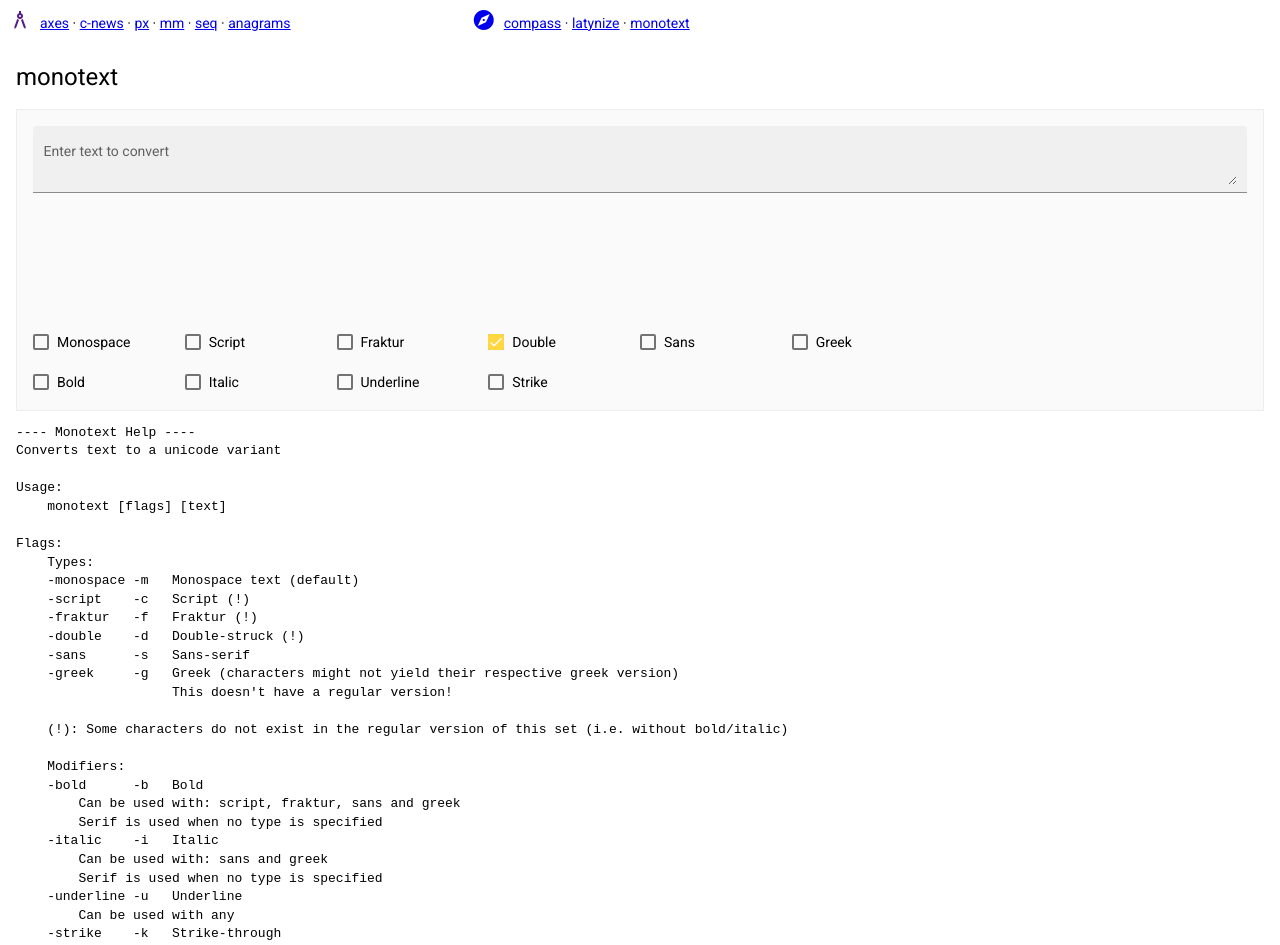
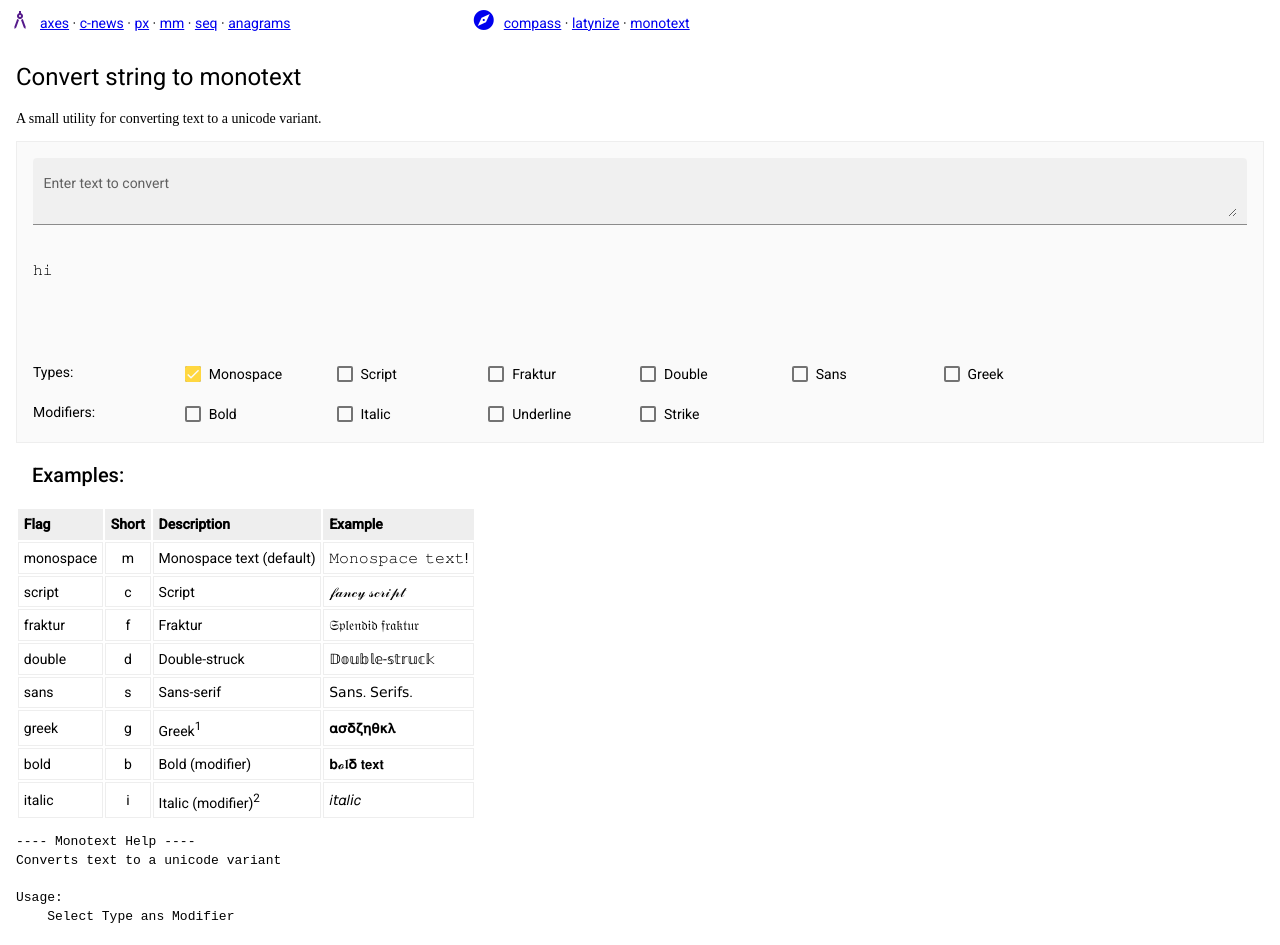
Before and after one commit to rostag/locus-poetica, an Angular app: page /monotext in a window 1280 px wide. Shown: the top 945 px of the page. Built offline with nearby package versions, Linux system fonts and the light colour scheme; a web font is replaced by a local one.

Commit message:
monotext module doc

```diff
--- a/src/app/monotext/monotext.service.ts
+++ b/src/app/monotext/monotext.service.ts
@@ -171,7 +171,7 @@ export class MonotextService {
           flags.push(modFlags[flag as ModFlag])
         } else if (flag as any === 'help') {
           output = helpText;
-          return;
+          return output;
         } else {
           flags = flags.concat(flagChars.split(''))
         }
@@ -193,8 +193,8 @@ export class MonotextService {
 
     type = flags.sort().join('')
     if (!offsets.hasOwnProperty(type) && !underline && !strike) {
-      output = `No such combination: ${type}. Use -help for help\n`;
-      return;
+      output = `No such combination: ${type}. Check help text below.`;
+      return output;
     }
     if (!underline && !strike && !type) type = 'm'
 
--- a/src/app/monotext/monotext/monotext.component.css
+++ b/src/app/monotext/monotext/monotext.component.css
@@ -27,3 +27,21 @@ pre {
 .textarea-input {
     height: 100%;
 }
+
+h2 {
+    margin: 1rem;
+}
+
+.tbs {
+    margin-top: 1rem;
+}
+
+.tbs th {
+    background-color: #eee;
+}
+
+.tbs th,
+.tbs td {
+    border: 1px solid #eee;
+    padding: .3rem;
+}
--- a/src/app/monotext/monotext/monotext.component.html
+++ b/src/app/monotext/monotext/monotext.component.html
@@ -1,15 +1,17 @@
-<h1>monotext</h1>
+<h1>Convert string to monotext</h1>
+<p>A small utility for converting text to a unicode variant.</p>
 
 <div class="grid-wrap">
 
     <mat-form-field class="full-height" appearance="fill">
         <mat-label>Enter text to convert</mat-label>
-        <textarea matInput (keyup)="setText($event)" class="textarea-input"></textarea>
+        <textarea matInput (keydown)="setText($event)" class="textarea-input"></textarea>
     </mat-form-field>
 
     <div class="result">{{result}}</div>
 
     <div class="flags">
+        <div>Types:</div>
         <mat-checkbox [(ngModel)]="flags.monospace" (change)="render()">Monospace</mat-checkbox>
         <mat-checkbox [(ngModel)]="flags.script" (change)="render()">Script</mat-checkbox>
         <mat-checkbox [(ngModel)]="flags.fraktur" (change)="render()">Fraktur</mat-checkbox>
@@ -19,6 +21,7 @@
     </div>
 
     <div class="flags2">
+        <div>Modifiers:</div>
         <mat-checkbox [(ngModel)]="flags2.bold" (change)="render()">Bold</mat-checkbox>
         <mat-checkbox [(ngModel)]="flags2.italic" (change)="render()">Italic</mat-checkbox>
         <mat-checkbox [(ngModel)]="flags2.underline" (change)="render()">Underline</mat-checkbox>
@@ -27,33 +30,96 @@
 
 </div>
 
+<h2>Examples:</h2>
+
+<table class="tbs">
+    <thead>
+    <tr>
+    <th align="left">Flag</th>
+    <th align="center">Short</th>
+    <th align="left">Description</th>
+    <th align="left">Example</th>
+    </tr>
+    </thead>
+    <tbody>
+    <tr>
+    <td align="left">monospace</td>
+    <td align="center">m</td>
+    <td align="left">Monospace text (default)</td>
+    <td align="left">𝙼𝚘𝚗𝚘𝚜𝚙𝚊𝚌𝚎&ensp;𝚝𝚎𝚡𝚝!</td>
+    </tr>
+    <tr>
+    <td align="left">script</td>
+    <td align="center">c</td>
+    <td align="left">Script </td>
+    <td align="left">𝒻𝒶𝓃𝒸𝓎 𝓈𝒸𝓇𝒾𝓅𝓉</td>
+    </tr>
+    <tr>
+    <td align="left">fraktur</td>
+    <td align="center">f</td>
+    <td align="left">Fraktur </td>
+    <td align="left">𝔖𝔭𝔩𝔢𝔫𝔡𝔦𝔡 𝔣𝔯𝔞𝔨𝔱𝔲𝔯</td>
+    </tr>
+    <tr>
+    <td align="left">double</td>
+    <td align="center">d</td>
+    <td align="left">Double-struck </td>
+    <td align="left">𝔻𝕠𝕦𝕓𝕝𝕖-𝕤𝕥𝕣𝕦𝕔𝕜</td>
+    </tr>
+    <tr>
+    <td align="left">sans</td>
+    <td align="center">s</td>
+    <td align="left">Sans-serif</td>
+    <td align="left">𝖲𝖺𝗇𝗌. 𝖲𝖾𝗋𝗂𝖿𝗌.</td>
+    </tr>
+    <tr>
+    <td align="left">greek</td>
+    <td align="center">g</td>
+    <td align="left">Greek<sup>1</sup></td>
+    <td align="left">𝛂𝛔𝛅𝛇𝛈𝛉𝛋𝛌</td>
+    </tr>
+    <tr>
+    <td align="left">bold</td>
+    <td align="center">b</td>
+    <td align="left">Bold (modifier)</td>
+    <td align="left">𝐛𝓸𝖑𝛅 𝘁𝗲𝘅𝘁</td>
+    </tr>
+    <tr>
+    <td align="left">italic</td>
+    <td align="center">i</td>
+    <td align="left">Italic (modifier)<sup>2</sup></td>
+    <td align="left">𝑖𝘵𝛼𝑙𝘪𝑐</td>
+    </tr>
+    </tbody>
+    </table>
+
 <pre>---- Monotext Help ----
 Converts text to a unicode variant
 
 Usage:
-    monotext [flags] [text]
+    Select Type ans Modifier
 
-Flags:
     Types:
-    -monospace -m   Monospace text (default)
-    -script    -c   Script (!)
-    -fraktur   -f   Fraktur (!)
-    -double    -d   Double-struck (!)
-    -sans      -s   Sans-serif
-    -greek     -g   Greek (characters might not yield their respective greek version)
-                    This doesn't have a regular version!
+    Monospace text (default)
+    Script (!)
+    Fraktur (!)
+    Double-struck (!)
+    Sans-serif
+    Greek (characters might not yield their respective greek version. Doesn't have a regular version!
 
     (!): Some characters do not exist in the regular version of this set (i.e. without bold/italic)
 
     Modifiers:
-    -bold      -b   Bold
+    Bold
         Can be used with: script, fraktur, sans and greek
         Serif is used when no type is specified
-    -italic    -i   Italic
+    Italic
         Can be used with: sans and greek
         Serif is used when no type is specified
-    -underline -u   Underline
+    Underline
         Can be used with any
-    -strike    -k   Strike-through
+    Strike-through
         Can be used with any
 </pre>
+
+<a href="https://github.com/MightyPork/monotext">Based on MightyPork/monotext</a>
--- a/src/app/monotext/monotext/monotext.component.ts
+++ b/src/app/monotext/monotext/monotext.component.ts
@@ -17,10 +17,10 @@ export class MonotextComponent implements OnInit {
   textInput = 'hi';
 
   flags = {
-    monospace: false,
+    monospace: true,
     script: false,
     fraktur: false,
-    double: true,
+    double: false,
     sans: false,
     greek: false,
   }
@@ -33,7 +33,7 @@ export class MonotextComponent implements OnInit {
   }
 
   ngOnInit(): void {
-    this.monoService.mono(['-greek', '-bold'], 'hello')
+    this.render();
   }
 
   setText(evt: InputEvent) {
```
Also changed, not shown: 1 other file (tests, documents, lock files or other folders).
